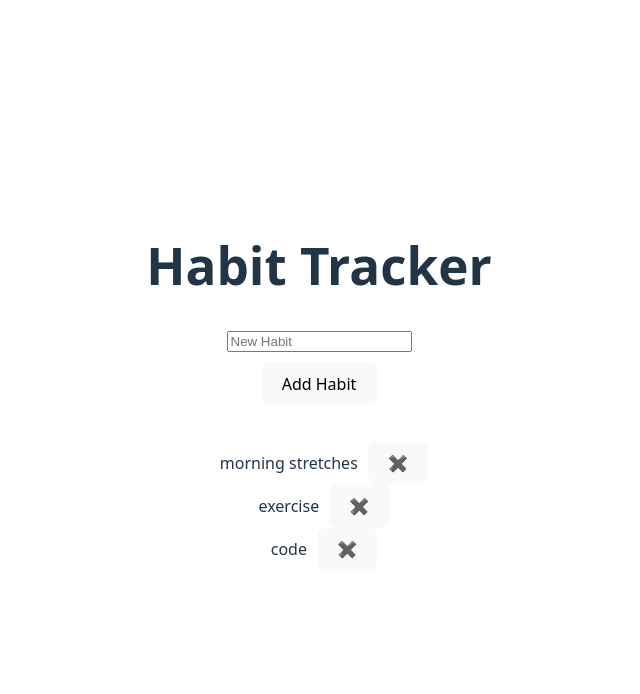
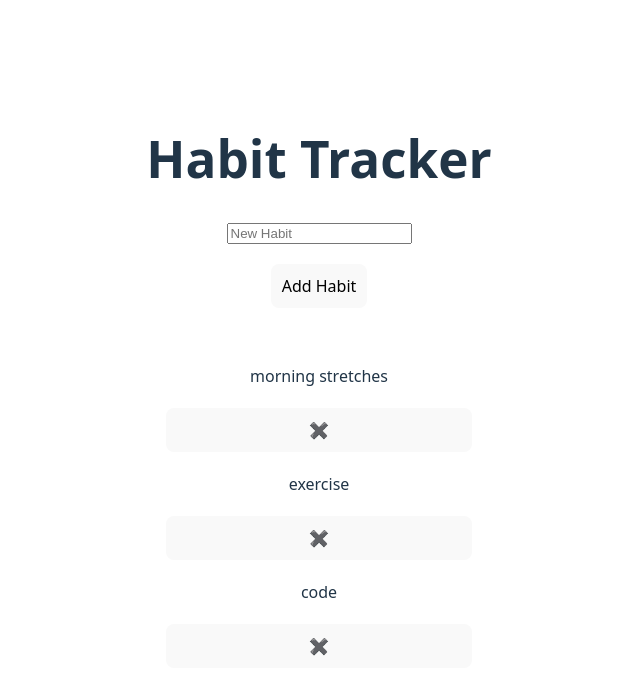
Before and after one commit to blackwellj62/habitTracker, a React (Vite) app: page / in a window 1280 px wide. Shown: the top 694 px of the page, without its empty margins (321-961 px from the left). Built offline with nearby package versions, Linux system fonts and the light colour scheme.

Commit message:
adjusted page style

```diff
--- a/src/index.css
+++ b/src/index.css
@@ -38,7 +38,8 @@ h1 {
 button {
   border-radius: 8px;
   border: 1px solid transparent;
-  padding: 0.6em 1.2em;
+  padding: 10px;
+  margin:10px;
   font-size: 1em;
   font-weight: 500;
   font-family: inherit;
@@ -79,9 +80,17 @@ button:focus-visible {
 }
 
 li{
-  list-style:none
+  list-style:none;
+  display: flex;
+  flex-direction: column;
+  justify-content: center;
 }
 
 .submit-button{
   padding: 10px;
 }
+
+button:hover{
+  background-color: darkorchid;
+  transform: scale(110%);
+}
```
